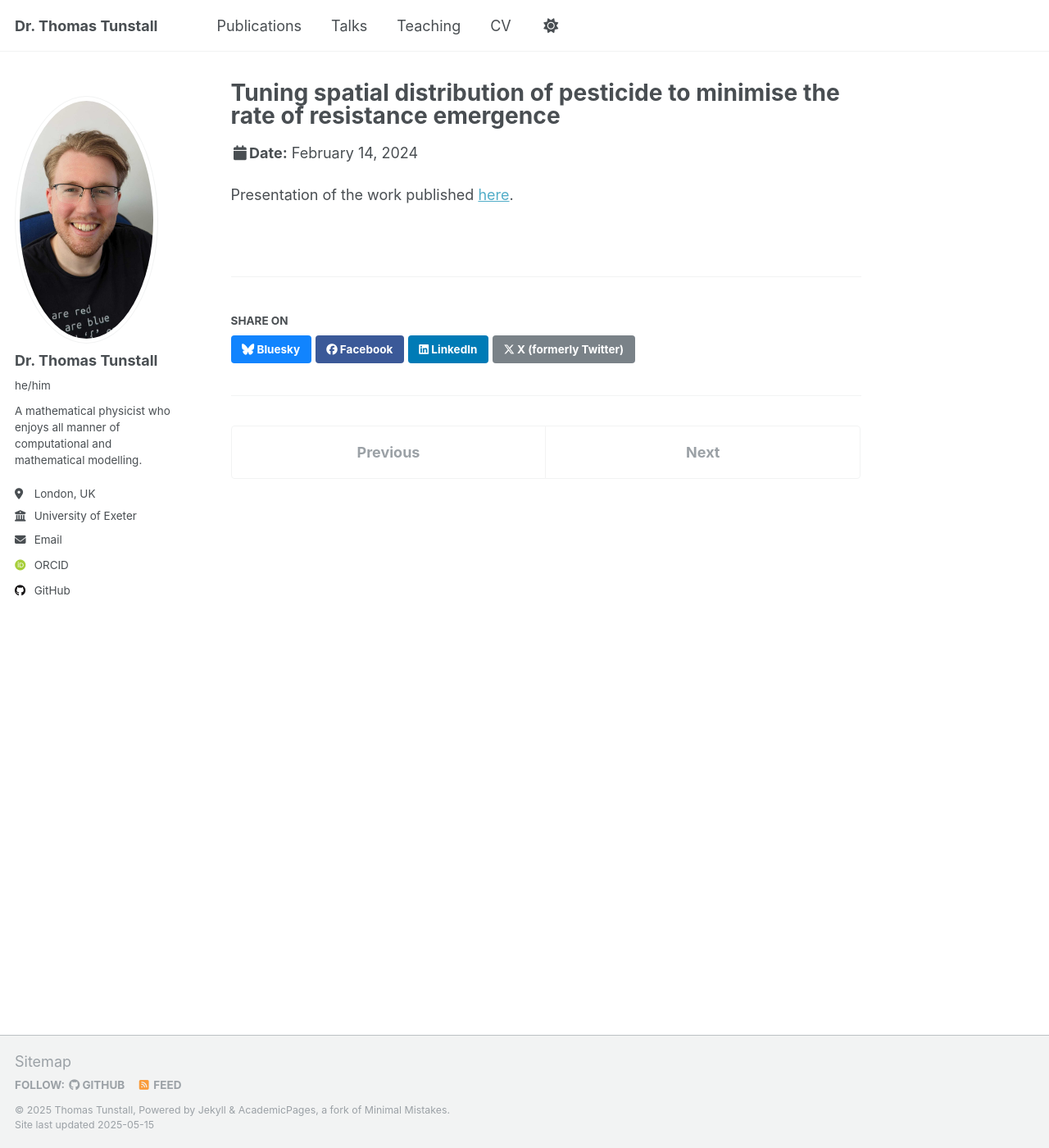
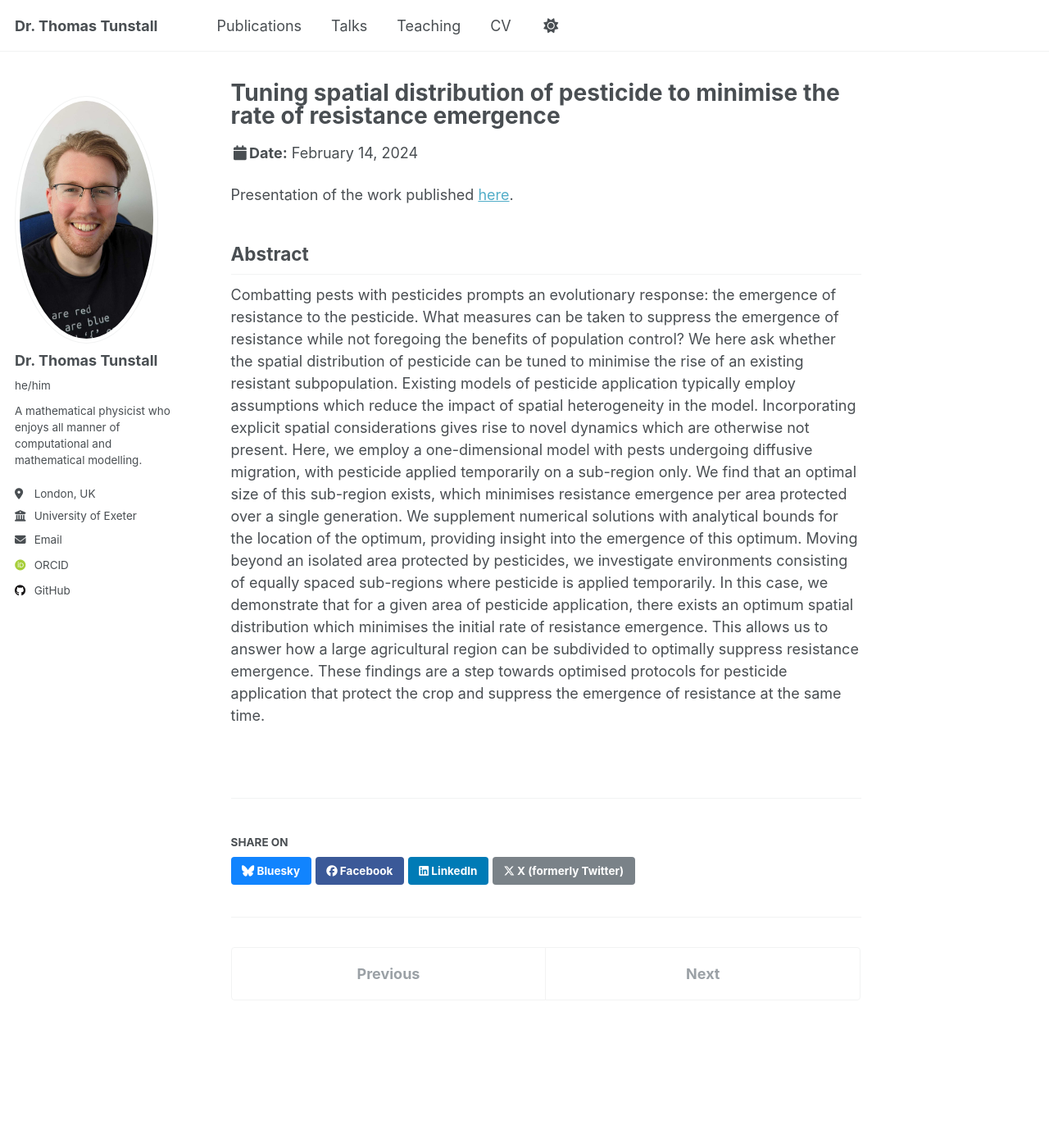
Before and after one commit to ThomasTunstall/ThomasTunstall, a Jekyll site: the page built from _talks/2024-DSABNS.md, in a window 1280 px wide and 1400 px high. Shown: the whole window at 82% size. Built offline with Jekyll 4.4.1, drawn with Linux system fonts in a browser that asks for light colours; some web fonts are replaced.

Commit message:
Update 2024-DSABNS.md

```diff
--- a/_talks/2024-DSABNS.md
+++ b/_talks/2024-DSABNS.md
@@ -9,3 +9,25 @@ location: "NOVA School of Science and Technology, Caparica, Portugal"
 ---
 
 Presentation of the work published [here](https://doi.org/10.1101/2024.10.23.619847).
+
+## Abstract
+
+Combatting pests with pesticides prompts an evolutionary response: the emergence
+of resistance to the pesticide. What measures can be taken to suppress the emergence of
+resistance while not foregoing the benefits of population control? We here ask whether the
+spatial distribution of pesticide can be tuned to minimise the rise of an existing resistant
+subpopulation. Existing models of pesticide application typically employ assumptions
+which reduce the impact of spatial heterogeneity in the model. Incorporating explicit
+spatial considerations gives rise to novel dynamics which are otherwise not present. Here,
+we employ a one-dimensional model with pests undergoing diffusive migration, with
+pesticide applied temporarily on a sub-region only. We find that an optimal size of this
+sub-region exists, which minimises resistance emergence per area protected over a single
+generation. We supplement numerical solutions with analytical bounds for the location of
+the optimum, providing insight into the emergence of this optimum. Moving beyond an
+isolated area protected by pesticides, we investigate environments consisting of equally
+spaced sub-regions where pesticide is applied temporarily. In this case, we demonstrate
+that for a given area of pesticide application, there exists an optimum spatial distribution
+which minimises the initial rate of resistance emergence. This allows us to answer how a
+large agricultural region can be subdivided to optimally suppress resistance emergence.
+These findings are a step towards optimised protocols for pesticide application that protect
+the crop and suppress the emergence of resistance at the same time.
```
